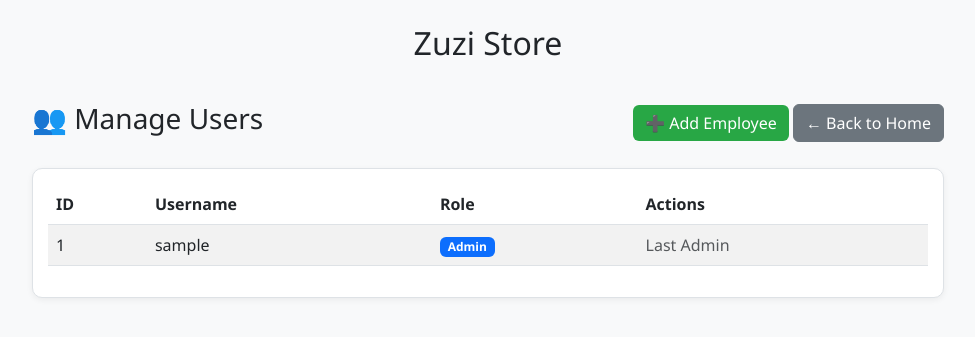
After one commit to Shamil-lateef/clothing_manager, a Flask app: page /manage-users in a window 1280 px wide. The commit adds this page. Shown: the top 337 px of the page, without its empty margins (152-1127 px from the left). Run offline with Flask 3, Linux system fonts and the light colour scheme; a user stored in the database is signed in; tables that the repository leaves empty hold one stand-in row (values such as "Sample post").

Commit message:
Add admin privileges

```diff
--- a/app.py
+++ b/app.py
@@ -16,6 +16,8 @@ from flask_sqlalchemy import SQLAlchemy
 import os
 from datetime import datetime, timedelta
 from sqlalchemy import func, desc
+from functools import wraps
+
 
 app = Flask(__name__)
 
@@ -84,9 +86,13 @@ class User(UserMixin, db.Model):
     id = db.Column(db.Integer, primary_key=True)
     username = db.Column(db.String(150), unique=True, nullable=False)
     password_hash = db.Column(db.String(150), nullable=False)
+    role = db.Column(db.String(50), default="employee")
 
     def check_password(self, password):
         return bcrypt.check_password_hash(self.password_hash, password)
+
+    def is_admin(self):
+        return self.role == "admin"
 
 
 # Create database tables
@@ -94,6 +100,18 @@ with app.app_context():
     db.create_all()
 
 
+def admin_required(f):
+    @wraps(f)
+    def decorated_function(*args, **kwargs):
+        if not current_user.is_authenticated or not current_user.is_admin():
+            flash("Access denied. Admin privileges required.", "danger")
+            return redirect(url_for("index"))
+        return f(*args, **kwargs)
+
+    return decorated_function
+
+
+# Routes
 @app.route("/")
 @login_required
 def index():
@@ -114,8 +132,70 @@ def index():
     )
 
 
+# 3. Update the create-admin route to set the admin role:
+@app.route("/create-admin")
+def create_admin():
+    if User.query.filter_by(username="admin").first():
+        return "Admin already exists."
+    hashed_pw = bcrypt.generate_password_hash("admin123").decode("utf-8")
+    user = User(username="admin", password_hash=hashed_pw, role="admin")
+    db.session.add(user)
+    db.session.commit()
+    return "Admin user created. You can now log in at /login"
+
+
+# 4. Add a route to create employee accounts (admin only):
+@app.route("/create-employee", methods=["GET", "POST"])
+@login_required
+@admin_required
+def create_employee():
+    if request.method == "POST":
+        username = request.form["username"]
+        password = request.form["password"]
+
+        # Check if username already exists
+        if User.query.filter_by(username=username).first():
+            flash("Username already exists!", "danger")
+            return redirect(url_for("create_employee"))
+
+        hashed_pw = bcrypt.generate_password_hash(password).decode("utf-8")
+        user = User(username=username, password_hash=hashed_pw, role="employee")
+        db.session.add(user)
+        db.session.commit()
+        flash(f"Employee account '{username}' created successfully!", "success")
+        return redirect(url_for("manage_users"))
+
+    return render_template("create_employee.html")
+
+
+# 5. Add a route to manage users (admin only):
+@app.route("/manage-users")
+@login_required
+@admin_required
+def manage_users():
+    users = User.query.all()
+    return render_template("manage_users.html", users=users)
+
+
+# 6. Add a route to delete users (admin only):
+@app.route("/delete-user/<int:user_id>", methods=["POST"])
+@login_required
+@admin_required
+def delete_user(user_id):
+    user = User.query.get_or_404(user_id)
+    if user.role == "admin" and User.query.filter_by(role="admin").count() == 1:
+        flash("Cannot delete the last admin user!", "danger")
+        return redirect(url_for("manage_users"))
+
+    db.session.delete(user)
+    db.session.commit()
+    flash(f"User '{user.username}' deleted successfully!", "success")
+    return redirect(url_for("manage_users"))
+
+
 @app.route("/add", methods=["GET", "POST"])
 @login_required
+@admin_required
 def add_product():
     if request.method == "POST":
         image_url = request.form["image_url"]
@@ -225,6 +305,7 @@ def search_by_size():
 
 @app.route("/edit/<int:product_id>", methods=["GET", "POST"])
 @login_required
+@admin_required
 def edit_product(product_id):
     product = Product.query.get_or_404(product_id)
 
@@ -295,6 +376,7 @@ def edit_product(product_id):
 
 @app.route("/delete/<int:product_id>", methods=["POST"])
 @login_required
+@admin_required
 def delete_product(product_id):
     product = Product.query.get_or_404(product_id)
     db.session.delete(product)
@@ -305,6 +387,7 @@ def delete_product(product_id):
 
 @app.route("/export")
 @login_required
+@admin_required
 def export_sales():
     sales = Sale.query.order_by(Sale.timestamp.desc()).all()
 
@@ -348,6 +431,7 @@ def export_sales():
 
 @app.route("/report", methods=["GET", "POST"])
 @login_required
+@admin_required
 def report():
     # Default to last 30 days
     end_date = datetime.now()
@@ -477,6 +561,7 @@ def report():
 
 @app.route("/export_detailed_report")
 @login_required
+@admin_required
 def export_detailed_report():
     # Get date range from query parameters
     start_date_str = request.args.get("start_date")
--- /dev/null
+++ b/templates/manage_users.html
@@ -0,0 +1,53 @@
+{% extends 'base.html' %}
+{% block content %}
+<div class="container">
+  <div class="d-flex justify-content-between align-items-center mb-4">
+    <h3>👥 Manage Users</h3>
+    <div>
+      <a href="{{ url_for('create_employee') }}" class="btn btn-success">➕ Add Employee</a>
+      <a href="{{ url_for('index') }}" class="btn btn-secondary">← Back to Home</a>
+    </div>
+  </div>
+
+  <div class="card">
+    <div class="card-body">
+      <div class="table-responsive">
+        <table class="table table-striped">
+          <thead>
+            <tr>
+              <th>ID</th>
+              <th>Username</th>
+              <th>Role</th>
+              <th>Actions</th>
+            </tr>
+          </thead>
+          <tbody>
+            {% for user in users %}
+            <tr>
+              <td>{{ user.id }}</td>
+              <td>{{ user.username }}</td>
+              <td>
+                {% if user.role == 'admin' %}
+                  <span class="badge bg-primary">Admin</span>
+                {% else %}
+                  <span class="badge bg-secondary">Employee</span>
+                {% endif %}
+              </td>
+              <td>
+                {% if user.role != 'admin' or users|selectattr('role', 'equalto', 'admin')|list|length > 1 %}
+                  <form action="{{ url_for('delete_user', user_id=user.id) }}" method="POST" style="display:inline-block;" onsubmit="return confirm('Are you sure you want to delete this user?');">
+                    <button class="btn btn-sm btn-danger">Delete</button>
+                  </form>
+                {% else %}
+                  <span class="text-muted">Last Admin</span>
+                {% endif %}
+              </td>
+            </tr>
+            {% endfor %}
+          </tbody>
+        </table>
+      </div>
+    </div>
+  </div>
+</div>
+{% endblock %}
```
Also changed, not shown: templates/create_employee.html (added, +29 -0 lines), templates/index.html (+57 -9 lines).
